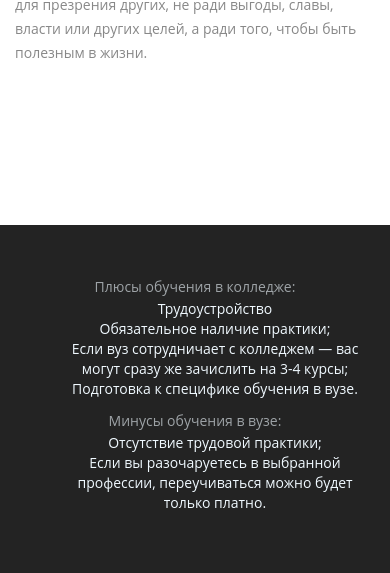
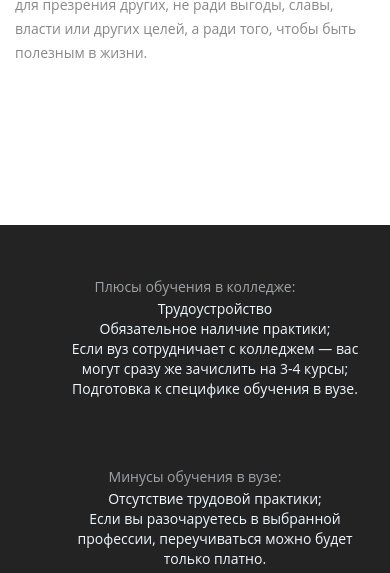
Before and after one commit to agrotk/agrotk.github.io, a plain HTML site: page index.html in a window 390 px wide. Shown: the part 8224-8797 px from the top of the page. Drawn offline with Linux system fonts and the light colour scheme.

Commit message:
ВСЁЁЁЁЁ!!!!!

```diff
--- a/index.html
+++ b/index.html
@@ -403,6 +403,8 @@
                             <li>Подготовка к специфике обучения в вузе.</li>
 
                         </ul>
+                    </div>
+                        <div class="col-md-6 item text">
                         <p>Минусы обучения в вузе:</p>
                         <ul>
                             <li>Отсутствие трудовой практики;</li>
```
